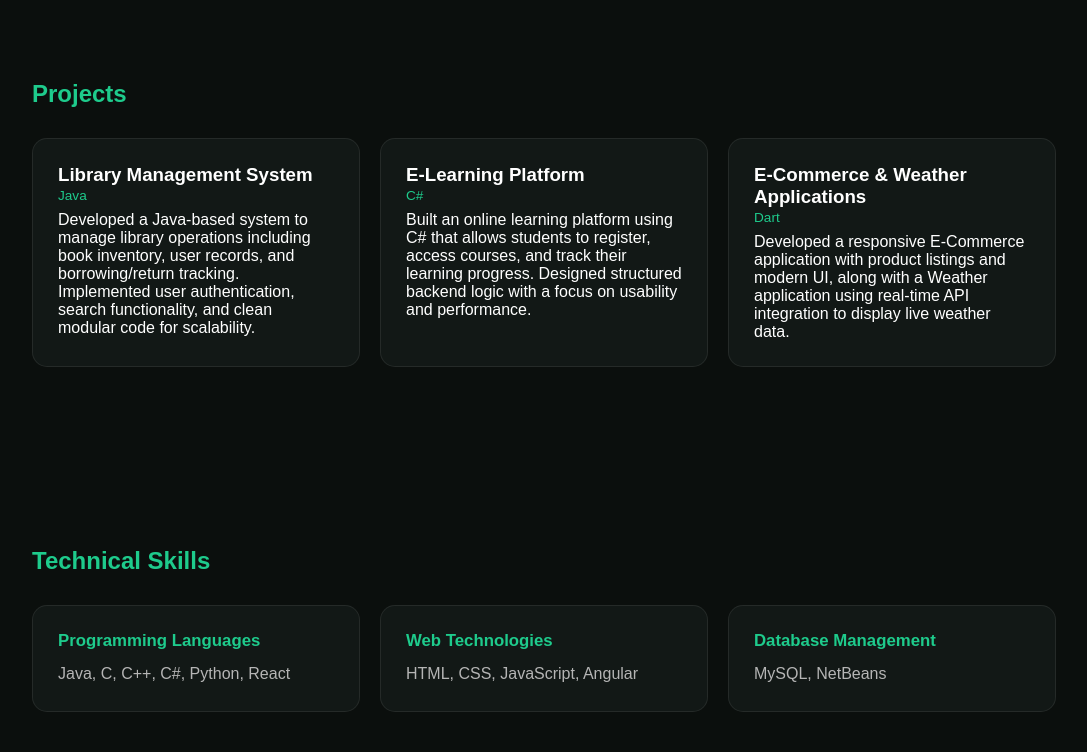
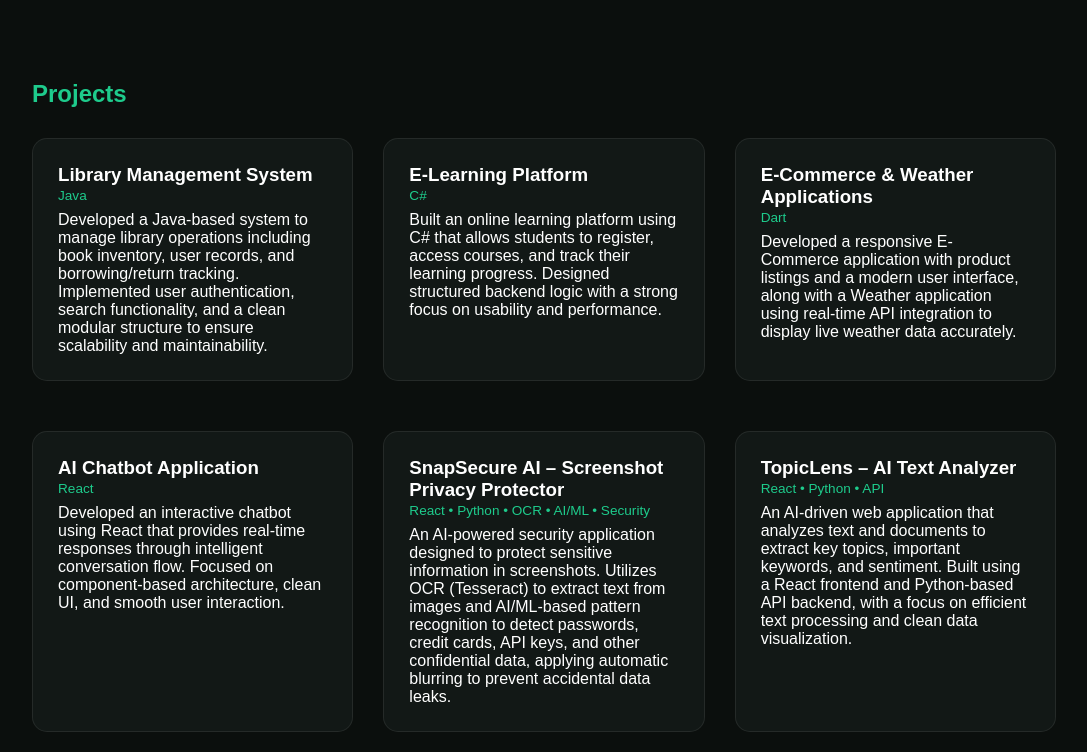
Before and after one commit to EmanShahbaz22/Portfolio, a React (Vite) app: page / in a window 1280 px wide. Shown: the part 1780-2532 px from the top of the page, without its empty margins (96-1183 px from the left). Built offline with nearby package versions, Linux system fonts and the light colour scheme.

Commit message:
Updated Portfolio

```diff
--- a/src/App.css
+++ b/src/App.css
@@ -206,8 +206,8 @@
 /* ================= GRID ================= */
 .grid {
   display: grid;
-  grid-template-columns: repeat(auto-fit, minmax(250px, 1fr));
-  gap: 20px;
+  grid-template-columns: repeat(3, 1fr); /* only 3 per row */
+  gap: 30px;
 }
 
 /* ================= SKILLS ================= */
@@ -447,3 +447,15 @@
     font-size: 1.05rem;
   }
 }
+
+@media (max-width: 1024px) {
+  .grid {
+    grid-template-columns: repeat(2, 1fr); /* tablet */
+  }
+}
+
+@media (max-width: 768px) {
+  .grid {
+    grid-template-columns: 1fr; /* mobile */
+  }
+}
--- a/src/components/Projects.jsx
+++ b/src/components/Projects.jsx
@@ -4,35 +4,75 @@ export default function Projects() {
       <h2>Projects</h2>
 
       <div className="grid">
+        {/* Library Management System */}
         <div className="card">
           <h3>Library Management System</h3>
           <span>Java</span>
           <p>
             Developed a Java-based system to manage library operations including
             book inventory, user records, and borrowing/return tracking.
-            Implemented user authentication, search functionality, and clean
-            modular code for scalability.
+            Implemented user authentication, search functionality, and a clean
+            modular structure to ensure scalability and maintainability.
           </p>
         </div>
 
+        {/* E-Learning Platform */}
         <div className="card">
           <h3>E-Learning Platform</h3>
           <span>C#</span>
           <p>
             Built an online learning platform using C# that allows students to
             register, access courses, and track their learning progress.
-            Designed structured backend logic with a focus on usability and
-            performance.
+            Designed structured backend logic with a strong focus on usability
+            and performance.
           </p>
         </div>
 
+        {/* E-Commerce & Weather App */}
         <div className="card">
           <h3>E-Commerce & Weather Applications</h3>
           <span>Dart</span>
           <p>
             Developed a responsive E-Commerce application with product listings
-            and modern UI, along with a Weather application using real-time API
-            integration to display live weather data.
+            and a modern user interface, along with a Weather application using
+            real-time API integration to display live weather data accurately.
+          </p>
+        </div>
+
+        {/* Chatbot */}
+        <div className="card">
+          <h3>AI Chatbot Application</h3>
+          <span>React</span>
+          <p>
+            Developed an interactive chatbot using React that provides
+            real-time responses through intelligent conversation flow.
+            Focused on component-based architecture, clean UI, and smooth
+            user interaction.
+          </p>
+        </div>
+
+        {/* SnapSecure AI */}
+        <div className="card">
+          <h3>SnapSecure AI – Screenshot Privacy Protector</h3>
+          <span>React • Python • OCR • AI/ML • Security</span>
+          <p>
+            An AI-powered security application designed to protect sensitive
+            information in screenshots. Utilizes OCR (Tesseract) to extract
+            text from images and AI/ML-based pattern recognition to detect
+            passwords, credit cards, API keys, and other confidential data,
+            applying automatic blurring to prevent accidental data leaks.
+          </p>
+        </div>
+
+        {/* TopicLens */}
+        <div className="card">
+          <h3>TopicLens – AI Text Analyzer</h3>
+          <span>React • Python • API</span>
+          <p>
+            An AI-driven web application that analyzes text and documents to
+            extract key topics, important keywords, and sentiment. Built using
+            a React frontend and Python-based API backend, with a focus on
+            efficient text processing and clean data visualization.
           </p>
         </div>
       </div>
--- a/src/components/Skills.jsx
+++ b/src/components/Skills.jsx
@@ -6,7 +6,7 @@ export default function Skills() {
       <div className="grid">
         <div className="card">
           <h3>Programming Languages</h3>
-          <p>Java, C, C++, C#, Python, React</p>
+          <p>Java, C, C++, C#, Python, React, FastAPI</p>
         </div>
 
         <div className="card">
```
